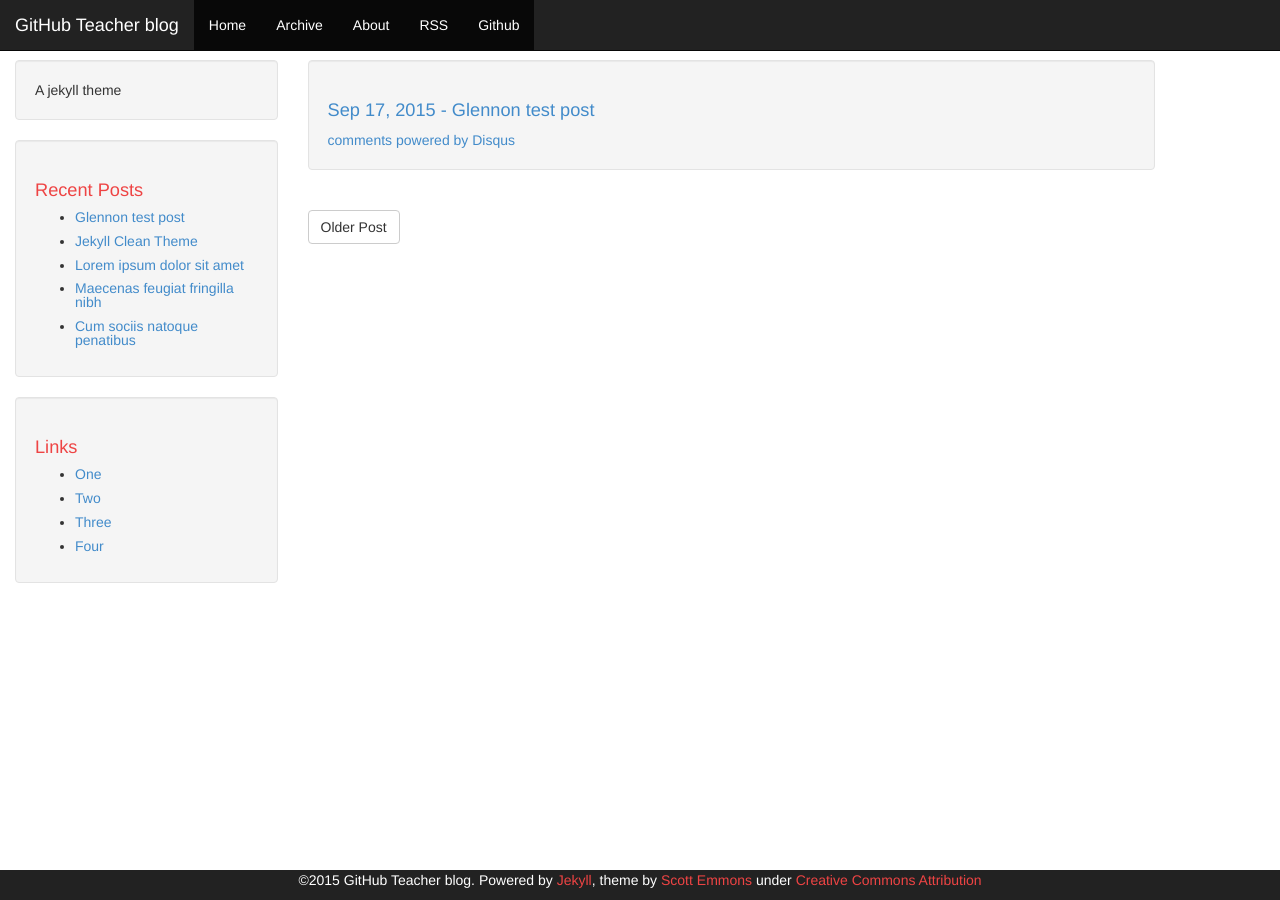
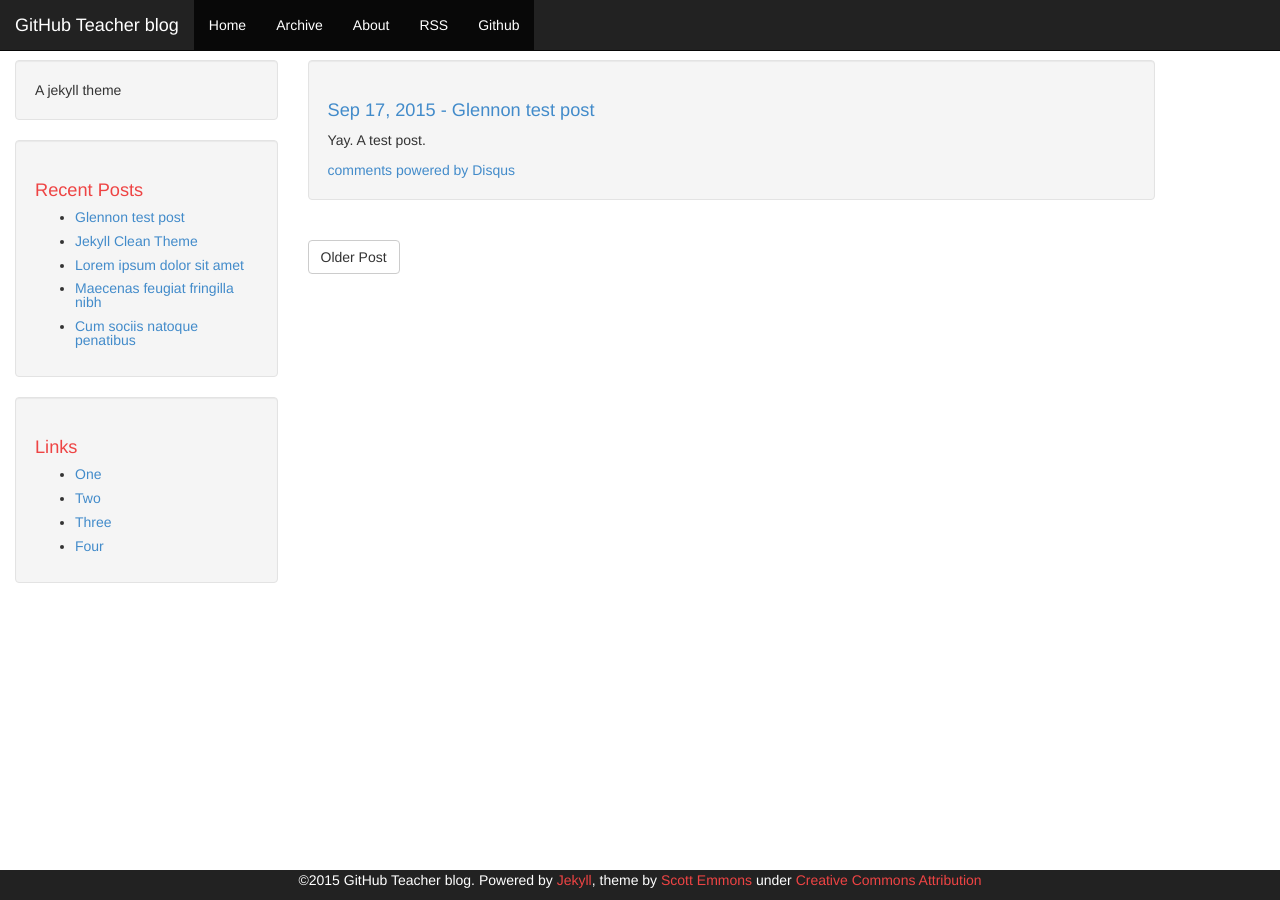
Before and after one commit to githubteacher/desktop-project, a Jekyll site: the page built from _posts/2015-09-17-glennon-test-post.md, in a window 1280 px wide. Built offline with Jekyll 4.4.1, drawn with Linux system fonts in a browser that asks for light colours; Markdown is read by kramdown in place of the engine named in the settings; comment, search, counter and statistics services are not loaded.

Commit message:
a test post
test post

```diff
--- a/_posts/2015-09-17-glennon-test-post.md
+++ b/_posts/2015-09-17-glennon-test-post.md
@@ -1,6 +1,8 @@
 ---
 layout: post
 title: "Glennon test post"
-date: 2015-09-17 10:17:06 -0700
+date: 2015-09-17 16:25:06 -0700
 comments: true
 ---
+
+Yay. A test post.
```
